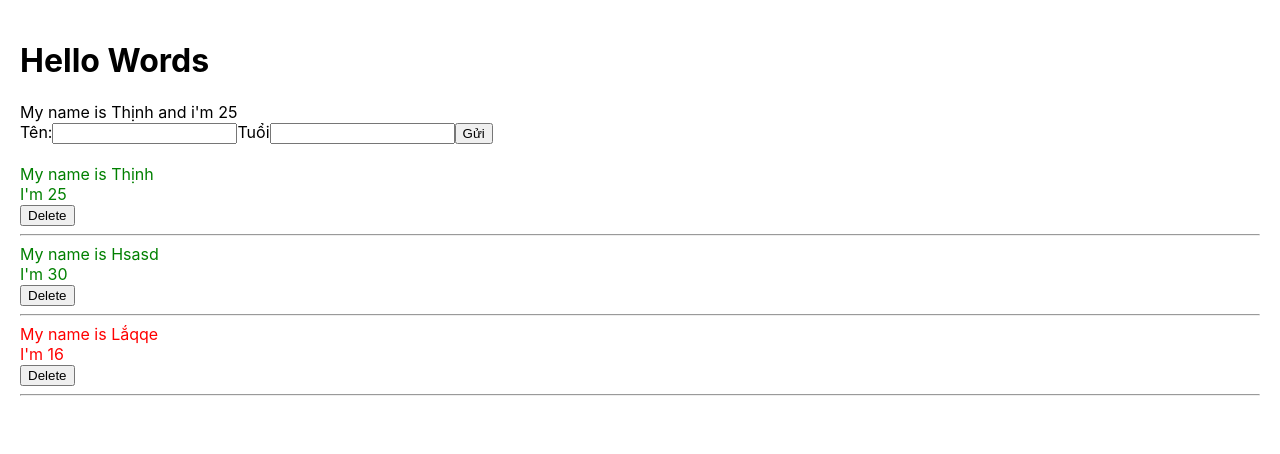
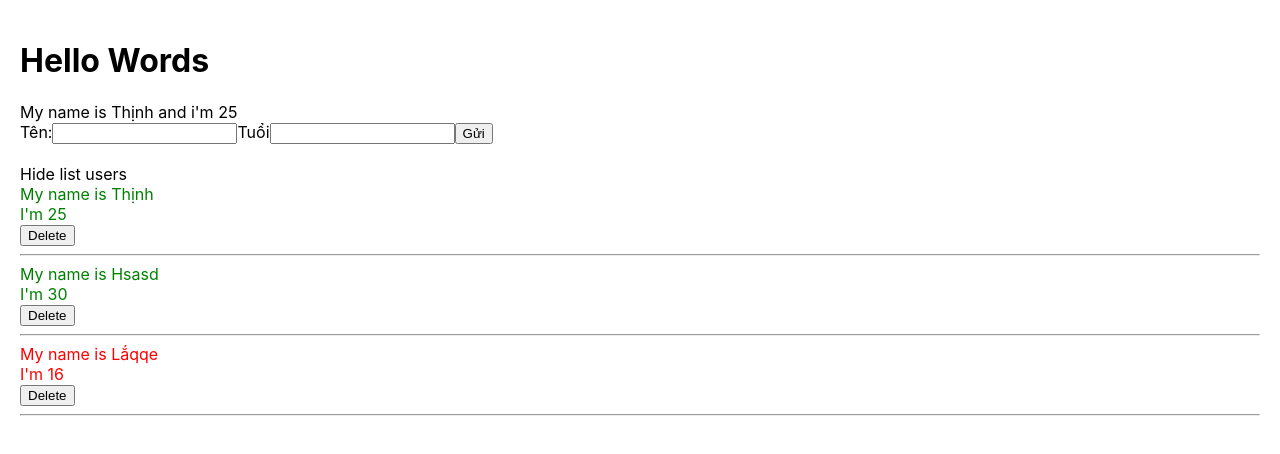
Before and after one commit to ThinhChu/React-JS, a React (Create React App) app: page / in a window 1280 px wide. Shown: the top 454 px of the page. Built offline with nearby package versions, Linux system fonts and the light colour scheme.

Commit message:
useState Hooks

```diff
--- a/src/components/DisplayInfor.js
+++ b/src/components/DisplayInfor.js
@@ -1,4 +1,4 @@
-import React from "react";
+import React, { useState } from "react";
 import "./style/DisplayInfor.scss";
 // import logo from "../logo.svg";
 
@@ -40,9 +40,18 @@ import "./style/DisplayInfor.scss";
 
 const DisplayInfor = (props) => {
   const { listUsers } = props;
+  const [isShowListUsers, setShowHideListUser] = useState(true);
+
+  const handleShowHideListUsers = () => {
+    setShowHideListUser(!isShowListUsers);
+  };
+
   return (
     <div className="displayInforItem">
-      {true && (
+      <div onClick={() => handleShowHideListUsers()}>
+        {isShowListUsers ? "Hide list users" : "Show list users"}
+      </div>
+      {isShowListUsers && (
         <div>
           {listUsers.map((user) => {
             return (
```
